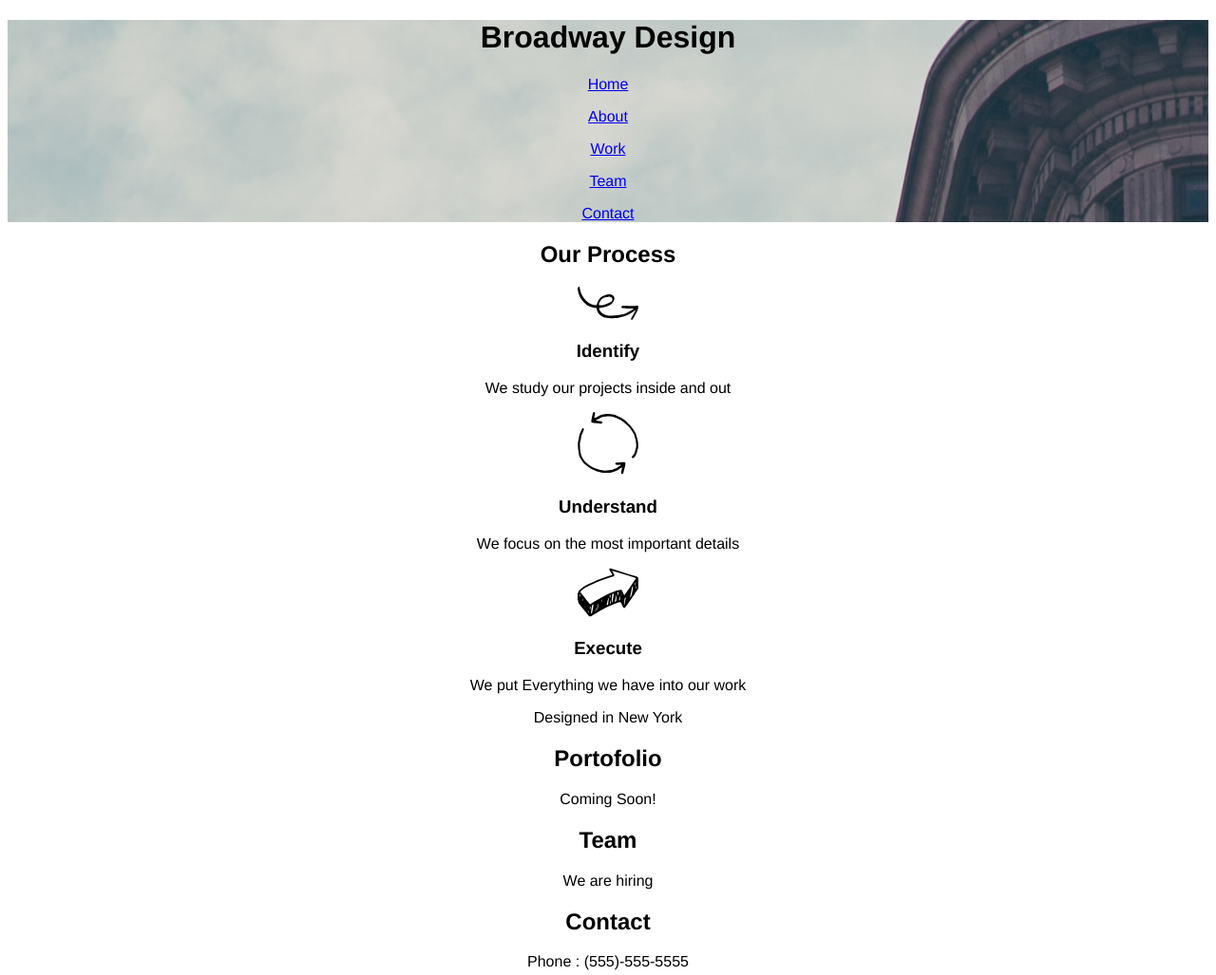
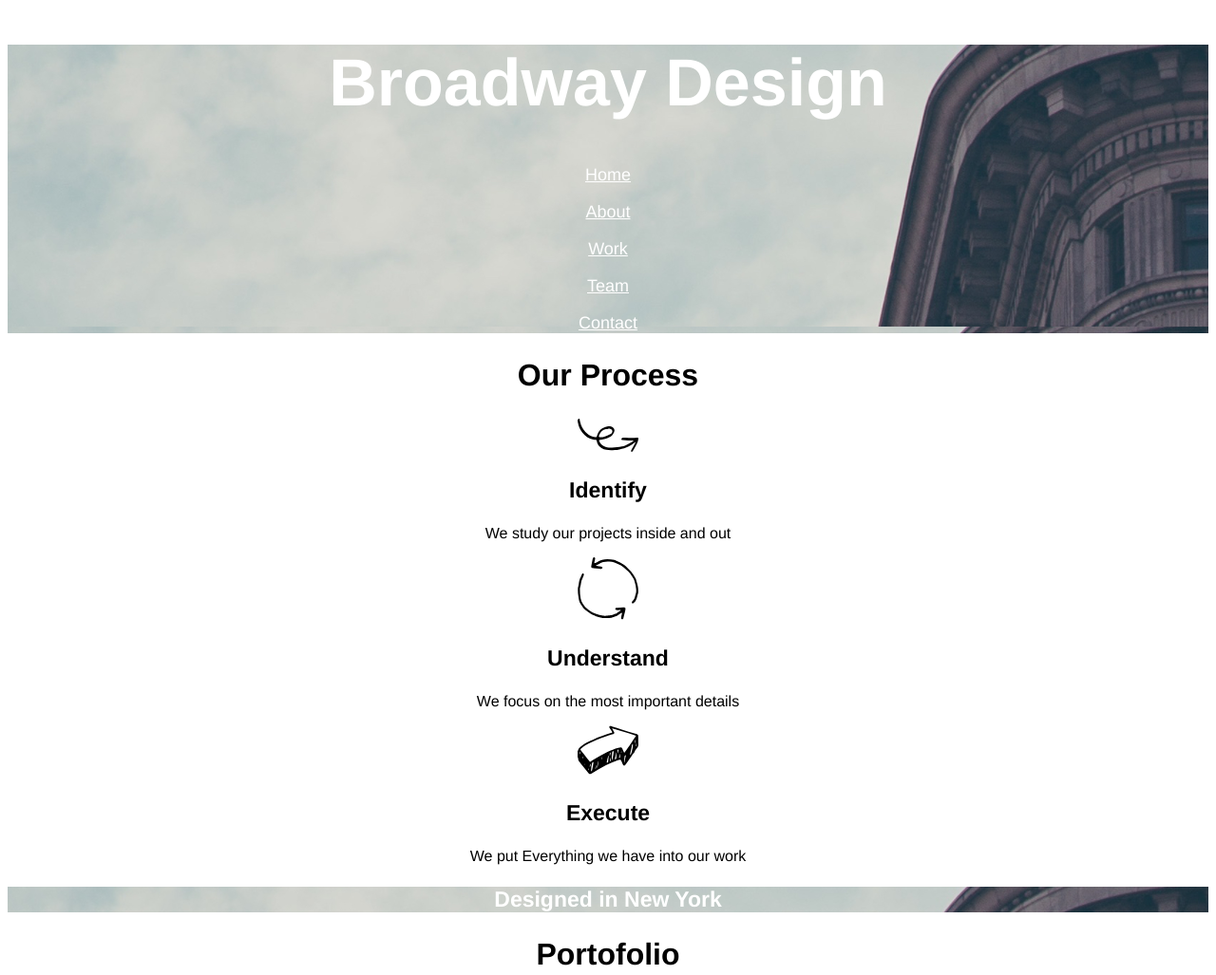
Before and after one commit to DanosJ/Broadway, a plain HTML site: page index.html in a window 1280 px wide. Shown: the top 1027 px of the page at 95% size. Drawn offline with Linux system fonts and the light colour scheme.

Commit message:
CSS Done

```diff
--- a/index.html
+++ b/index.html
@@ -14,6 +14,7 @@
         <p><a href="www.null.com" target="_blank">Team</a></p>
         <p><a href="www.null.com" target="_blank">Contact</a></p>
     </div>
+    <div class="main">
         <h2>Our Process</h2>
           <img src="./resources/images/identify.svg">
           <h3>Identify</h3>
@@ -24,7 +25,7 @@
           <img src="./resources/images/execute.svg">
           <h3>Execute</h3>
             <p>We put Everything we have into our work</p>
-            <p>Designed in New York</p>
+            <p id="label">Designed in New York</p>
           <h2>Portofolio</h2>
             <p>Coming Soon!</p>
           <h2>Team</h2>
@@ -33,6 +34,7 @@
             <p>Phone : (555)-555-5555</p>
             <p>E-mail : test@example.com</p>
             <p>Twitter : @test</p>
+      </div>
   </body>
   <footer>
    <p>
--- a/resources/css/style.css
+++ b/resources/css/style.css
@@ -1,13 +1,51 @@
 body {
   text-align: center;
   font-family: Helvetica;
+}
+
+h1 {
+  font-size: 70px;
+  font-weight: bold;
+  color: white;
+}
+
+h2 {
+  font-size: 32px;
+  font-weight: bold;
+}
+
+h3 {
+  font-size: 23px;
+  font-weight: bold;
+}
+
+#main p {
+  font-size: 14px;
+}
+
+#background p {
+  font-size: 18px;
+  color: white;
+}
+
+a {
+  color: white !important;
 }
 
 #background {
   background-image: url(../images/the-flatiron-building.png);
 }
 
+#label {
+  font-size: 23px;
+  font-weight: bold;
+  color: white;
+  background-image: url(../images/the-flatiron-building.png);
+}
+
 footer {
   text-align: left;
-
+  font-size: 11px;
+  color: white;
+  background-color: dimgrey;
 }
```
